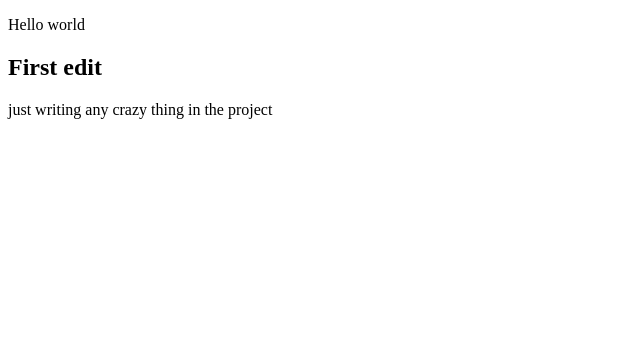
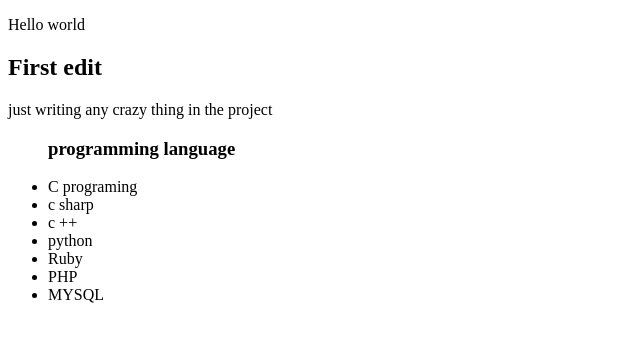
Before and after one commit to sylumsid/webpage, a plain HTML site: page index.html in a window 1280 px wide. Shown: the whole page, without its empty margins (0-640 px from the left). Drawn offline with Linux system fonts and the light colour scheme.

Commit message:
adding list

```diff
--- a/index.html
+++ b/index.html
@@ -8,5 +8,17 @@
 		<p> Hello world </p>
 		<h2> First edit </h2>
 		<p> just writing any crazy thing in the project </p>
+		<!--Adding list -->
+		<ul>
+			<h3> programming language </h3>
+			<li> C programing </li>
+			<li> c sharp </li>
+			<li> c ++ </li>
+			<li> python </li>
+			<li> Ruby </li>
+			<li> PHP </li>
+			<li> MYSQL </li>
+		</ul>
+
 	</body>
 </html>
```
